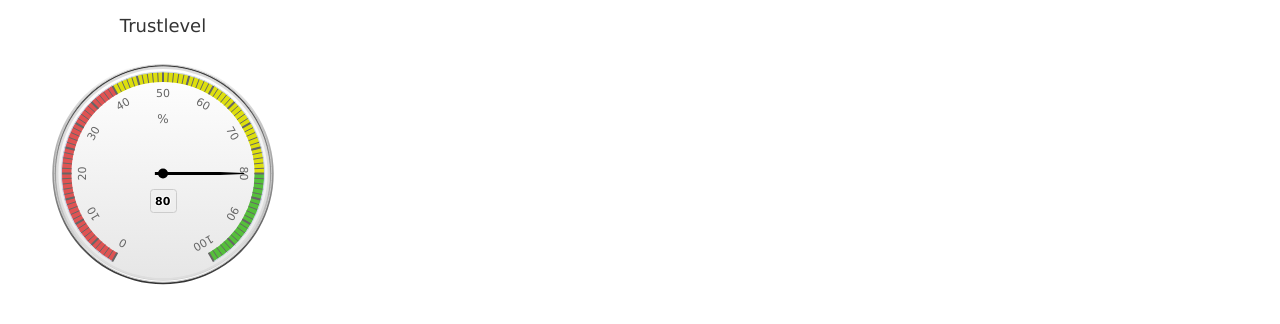
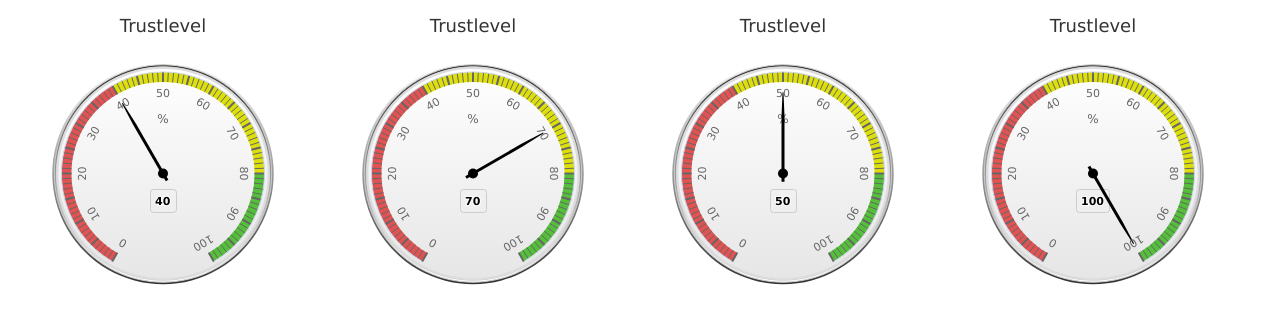
Before and after one commit to LocOut/server, a Flask app: page / in a window 1280 px wide. Shown: the top 324 px of the page. Run offline with Flask 2, Linux system fonts and the light colour scheme; some libraries are stand-ins or nearby versions.

Commit message:
get a scale for every device

```diff
--- a/templates/index.html
+++ b/templates/index.html
@@ -25,23 +25,24 @@
 	    		*/
 
 				var counter = 0;
-			var data = [0, 1, 2];
+				var data = [40, 70, 50, 100];
 	        	for (var elem in data){
 	        		var scale = document.createElement("div");
 	        		counter = counter +1;
-        		scale.id = "\"trustlevel" + counter + "\"";
+	        		scale.id = "trustlevel" + counter;
 	        		scale.style = "min-width: 310px; max-width: 400px; height: 300px; margin: 0; float:left;"
 	        		scale.innerHTML = "";
-				// $("body").append("<div id=\"trustlevel" + counter + "\" style=\"min-width: 310px; max-width: 400px; height: 300px; margin: 0; float:left;\"></div>");
 					document.body.appendChild(scale);
+					$("text").hide();
+					createChart("#trustlevel" + counter, [data[elem]]);
 				};
-			// delete unwanted staff
-			$("[text-anchor=end]").hide();
+
+				window.setTimeout(function() {
 					$("g.highcharts-button").hide();
+				}, 1000);
+
 
 			});
 		</script>
-		<div id="container" style="min-width: 310px; max-width: 400px; height: 300px; margin: 0; float:left;"></div>
-
 	</body>
 </html>
--- a/templates/trustlevel.js
+++ b/templates/trustlevel.js
@@ -1,7 +1,8 @@
+function createChart(id, options){
     $(function () {
 
         console.log("start");
-    $('#container').highcharts({
+        $(id).highcharts({
 
             chart: {
                 type: 'gauge',
@@ -88,7 +89,7 @@ $(function () {
 
             series: [{
                 name: 'Speed',
-            data: [80],
+                data: options,
                 tooltip: {
                     valueSuffix: ' %'
                 }
@@ -97,6 +98,9 @@ $(function () {
         },
         // Add some life
         function (chart) {
+            $("text[text-anchor=end").hide();
+            //$("g.highcharts-button").hide();
+            console.log(options);
             console.log("export");
             if (!chart.renderer.forExport) {
                 setInterval(function () {
@@ -113,7 +117,9 @@ $(function () {
                     console.log("update");
                 }, 3000);
             }
+
         });
 
         console.log("end");
     });
+}
```
Lines whose indentation alone changed are shown as unchanged.
